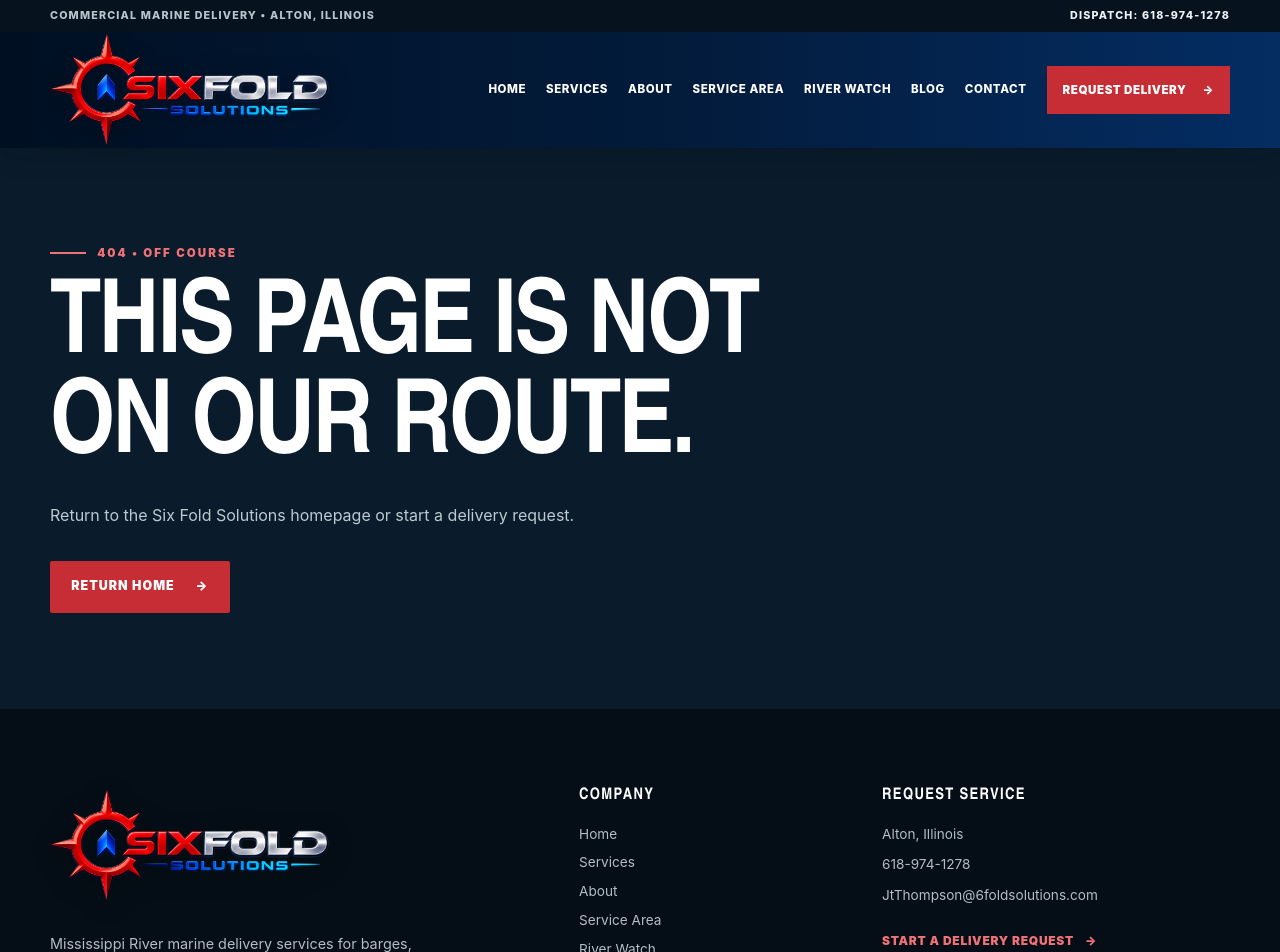
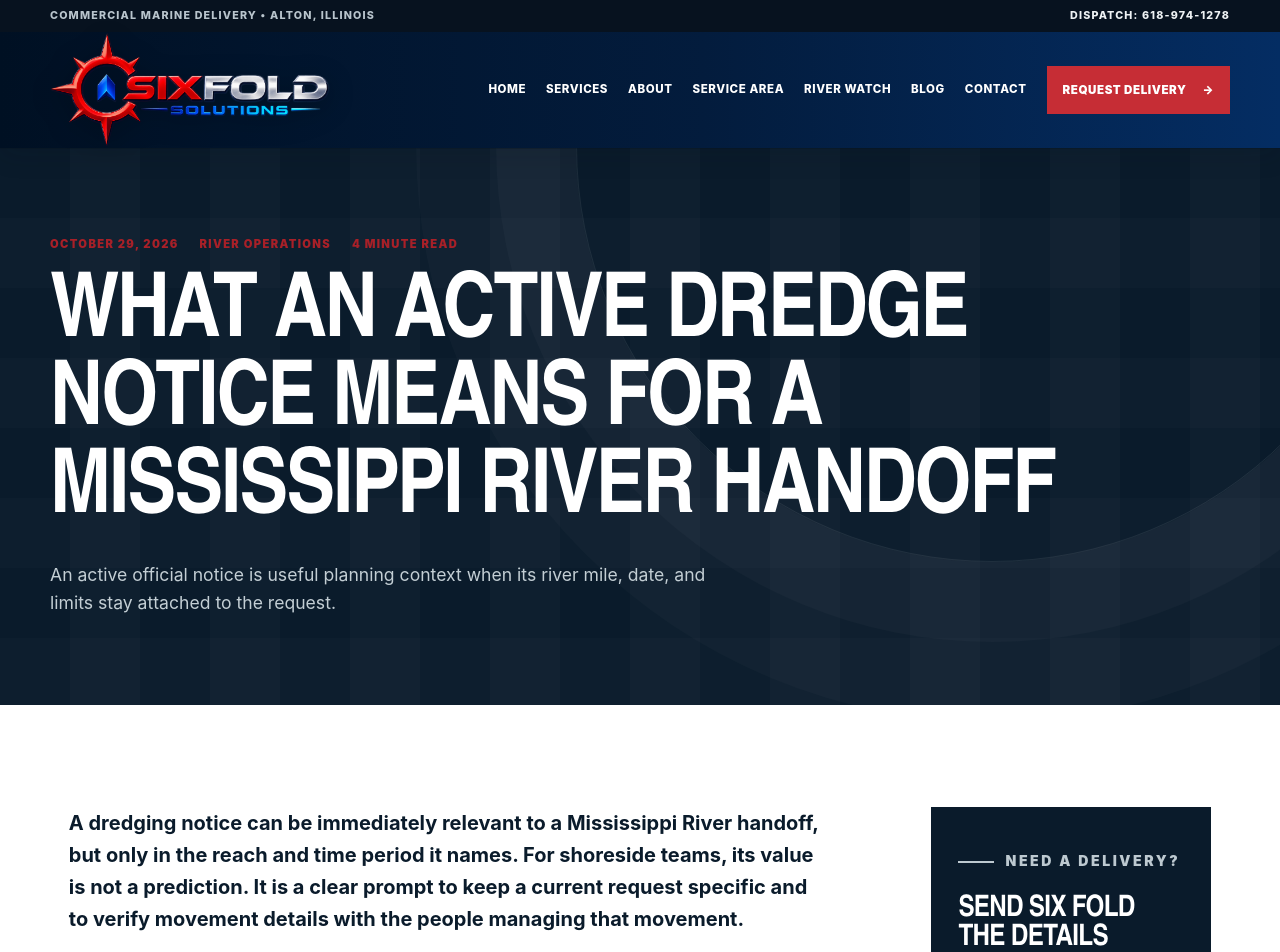
Before and after one commit to davidmday99-lgtm/sixfoldsolutionsllc.com, a Next.js app: page /blog/what-an-active-dredge-notice-means-for-a-mississippi-river-handoff in a window 1280 px wide. Before the commit this address had no page. Shown: the top 952 px of the page. Built offline with nearby package versions, Linux system fonts and the light colour scheme.

Commit message:
Publish active dredge notice Field Notes

```diff
--- a/app/blog/page.tsx
+++ b/app/blog/page.tsx
@@ -10,6 +10,16 @@ export const metadata: Metadata = {
 };
 
 const posts = [
+  {
+    href: "/blog/what-an-active-dredge-notice-means-for-a-mississippi-river-handoff",
+    ariaLabel: "Read What An Active Dredge Notice Means For A Mississippi River Handoff",
+    dateTime: "2026-10-29",
+    dateLabel: "October 29, 2026",
+    category: "River Operations",
+    readTime: "4 minute read",
+    title: "What An Active Dredge Notice Means For A Mississippi River Handoff",
+    description: "How a current, reach-specific USACE dredging notice can support a handoff conversation without becoming a vessel schedule or access answer.",
+  },
   {
     href: "/blog/why-a-source-timestamp-belongs-in-a-mississippi-river-delivery-request",
     ariaLabel: "Read Why A Source Timestamp Belongs In A Mississippi River Delivery Request",
--- /dev/null
+++ b/app/blog/what-an-active-dredge-notice-means-for-a-mississippi-river-handoff/page.tsx
@@ -0,0 +1,49 @@
+import type { Metadata } from "next";
+import Link from "next/link";
+import { businessInfo, siteUrl } from "../../config";
+
+const title = "What An Active Dredge Notice Means For A Mississippi River Handoff";
+const description =
+  "A current dredging notice can give a shoreside handoff useful reach-and-date context without becoming a vessel schedule, access answer, or navigation instruction.";
+const articleUrl = `${siteUrl}/blog/what-an-active-dredge-notice-means-for-a-mississippi-river-handoff`;
+
+export const metadata: Metadata = {
+  title,
+  description,
+  alternates: { canonical: articleUrl },
+  openGraph: { type: "article", url: articleUrl, title, description, publishedTime: "2026-10-29", modifiedTime: "2026-10-29", authors: [businessInfo.ownerName], images: ["/six-fold-cover.png"] },
+  twitter: { card: "summary_large_image", title, description, images: ["/six-fold-cover.png"] },
+};
+
+const articleJsonLd = {
+  "@context": "https://schema.org", "@type": "BlogPosting", headline: title, description,
+  datePublished: "2026-10-29", dateModified: "2026-10-29", mainEntityOfPage: articleUrl, url: articleUrl,
+  image: `${siteUrl}/six-fold-cover.png`, author: { "@type": "Person", name: businessInfo.ownerName },
+  publisher: { "@type": "Organization", name: businessInfo.companyName, url: siteUrl, logo: { "@type": "ImageObject", url: `${siteUrl}/favicon.png` } },
+};
+
+export default function ActiveDredgeNoticeArticle() {
+  return (
+    <>
+      <article>
+        <header className="page-hero article-hero"><div className="page-hero-grid" aria-hidden="true" /><div className="shell page-hero-inner"><div className="blog-meta"><time dateTime="2026-10-29">October 29, 2026</time><span>River Operations</span><span>4 minute read</span></div><h1>{title}</h1><p className="page-hero-copy">An active official notice is useful planning context when its river mile, date, and limits stay attached to the request.</p></div></header>
+        <section className="section article-section"><div className="shell article-layout"><div className="article-prose">
+          <p>A dredging notice can be immediately relevant to a Mississippi River handoff, but only in the reach and time period it names. For shoreside teams, its value is not a prediction. It is a clear prompt to keep a current request specific and to verify movement details with the people managing that movement.</p>
+          <p>On October 26, the U.S. Army Corps of Engineers&apos; Notices to Navigation Interests listing added a St. Louis District notice for <a href="https://ndc.ops.usace.army.mil/ords/ntni/print_nav_notice?in_nav_notice_number=215399&amp;in_title_formatting=UB" target="_blank" rel="noreferrer">channel maintenance by USACE Dredge Potter at Upper Mississippi River mile 184.1</a>, with an effective period shown as October 26 through November 1. That is useful, traceable context for a conversation tied to that reach. It is not a statement about a particular vessel&apos;s position, dock access, passage, or delivery time.</p>
+          <h2>Keep The Reach And Effective Window Together</h2>
+          <p>River notices identify events that affect navigation, including maintenance projects, hazards, and restrictions, according to the Corps&apos; <a href="https://ndc.ops.usace.army.mil/ords/f?p=107:1" target="_blank" rel="noreferrer">Notices to Navigation Interests</a> service. The important planning details are the notice&apos;s official link, the named river mile or facility, its issue date, and its effective window. Detached from those details, a forwarded note can easily be mistaken for a system-wide or permanent condition.</p>
+          <p>For a pickup or delivery request, a concise note can preserve the context: “USACE notice 215399, Upper Mississippi River mile 184.1, effective October 26–November 1, shared for planning context.” That lets the next person retrieve the current official item and see whether it has been revised, superseded, or removed after its end date.</p>
+          <div className="article-callout">A dated dredge notice can inform the question. The operating contact provides the current answer for a particular movement or handoff.</div>
+          <h2>Use The Notice To Ask A Better Question</h2>
+          <p>When a handoff is associated with the named reach, the notice can sit alongside the details that make the request actionable: vessel or tow name, intended meeting area, item or vendor information, timing range, and a current contact. That gives the operating team a shared starting point without asking a public notice to do more than it says.</p>
+          <p>It can support a question such as: “Does this current USACE notice affect the timing range for this specific handoff?” It should not be restated as a promise that a vessel will arrive at a particular time, that a landing is available, or that a transit can occur in a certain way. Those are real-time operational questions for the party coordinating the movement and the applicable authorities.</p>
+          <h2>Why The Revision Path Matters</h2>
+          <p>The Corps explains that its notice page is for navigation and policy notices issued by districts with a navigation mission, and that notices are removed seven days after the end date on the latest amendment. That lifecycle is a practical reminder to retain the source link instead of relying on a screenshot or an old summary. The original source is where a later amendment or replacement can be found.</p>
+          <p>The practical takeaway is simple: treat a current dredge notice as precise planning context, not a schedule. Keep its reach and dates attached, bring the specific handoff details to the operating contact, and check the official notice again before treating older information as current.</p>
+          <div className="article-byline">Written by <strong>{businessInfo.ownerName}</strong>, owner of Six Fold Solutions LLC.</div>
+        </div><aside className="article-aside" aria-label="Request delivery"><p className="eyebrow eyebrow-light">NEED A DELIVERY?</p><h2>Send Six Fold the Details</h2><p>Share the pickup point, handoff location, and timing window so Jason can review the request.</p><Link className="btn btn-primary" href="/request-delivery" scroll={false}>Request Delivery <span aria-hidden="true">-&gt;</span></Link></aside></div></section>
+      </article>
+      <script type="application/ld+json" dangerouslySetInnerHTML={{ __html: JSON.stringify(articleJsonLd) }} />
+    </>
+  );
+}
```
Also changed, not shown: 1 other file (tests, documents, lock files or other folders).
